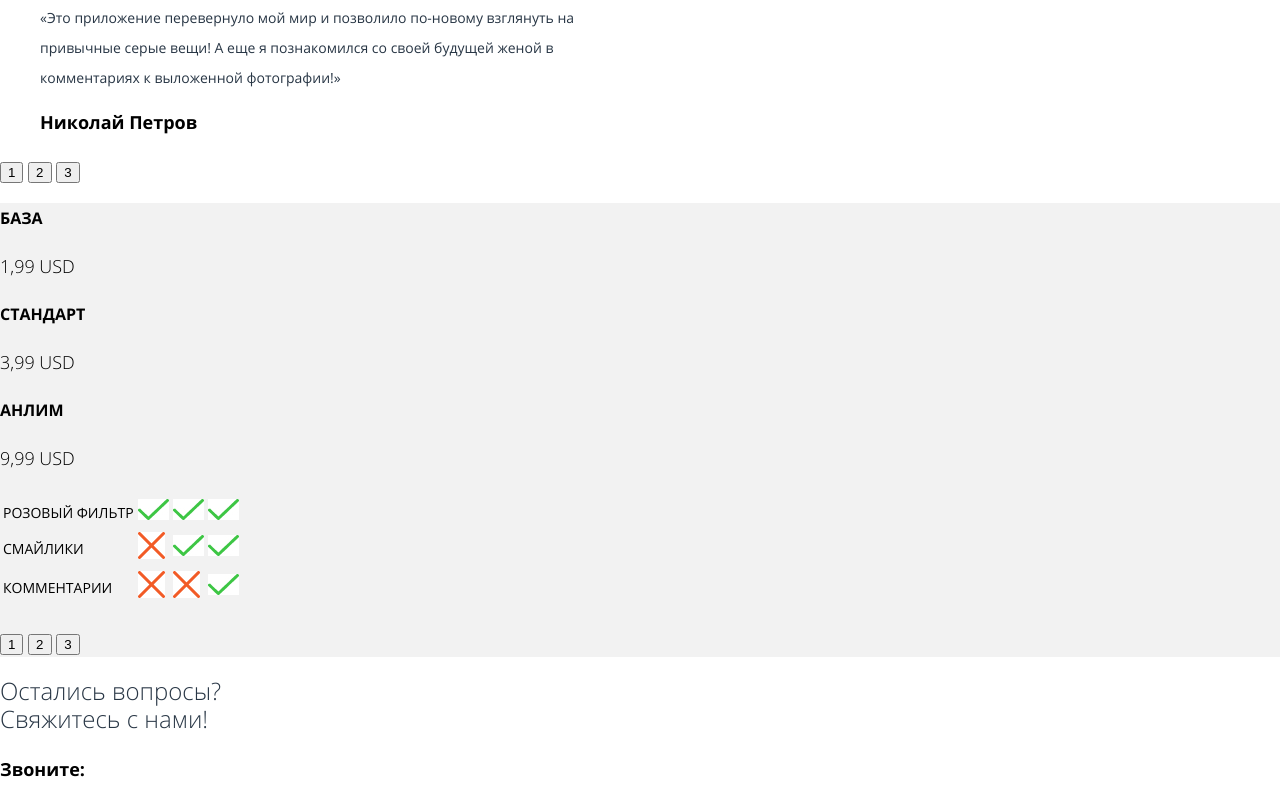
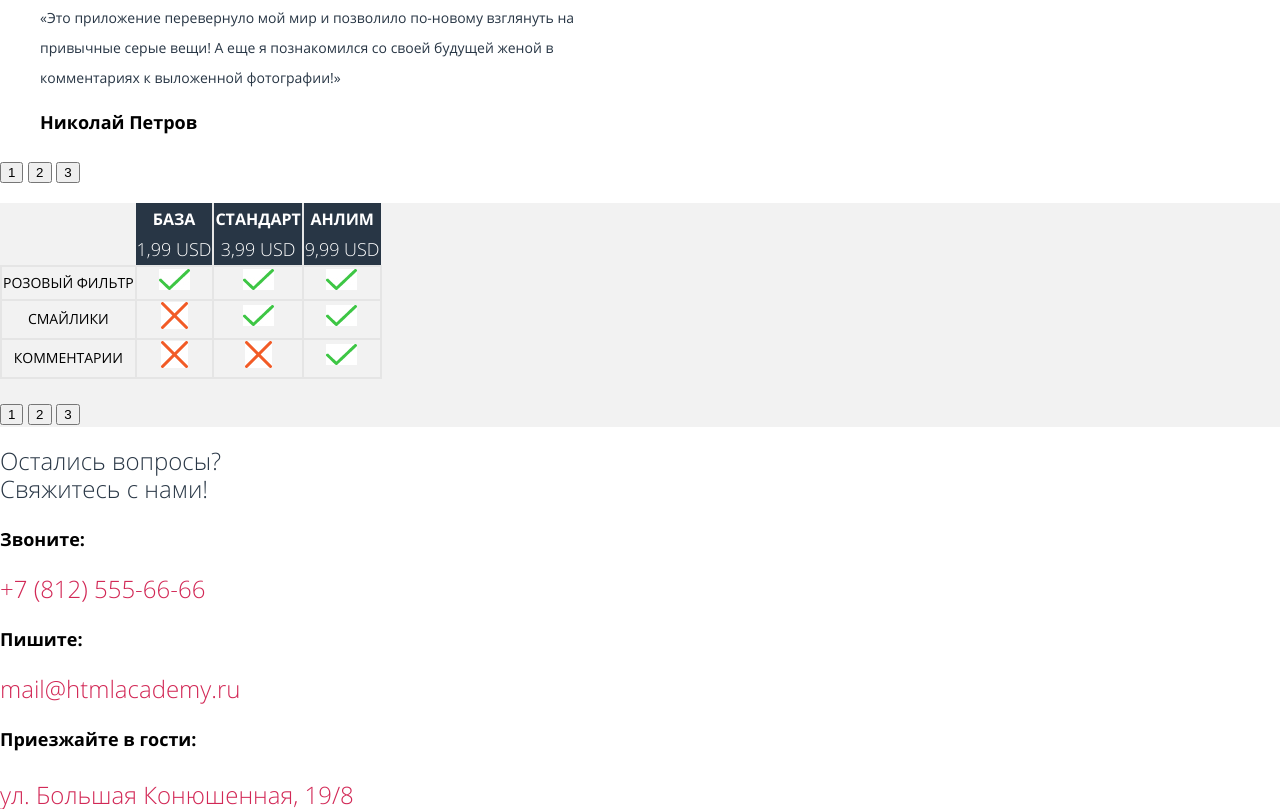
Before and after one commit to Ruslis80/834003-pink-22, a website: page source/index.html in a window 1280 px wide. Shown: the part 1620-2429 px from the top of the page. Drawn offline with nearby package versions, Linux system fonts and the light colour scheme; files that its build step writes are made by us from their sources.

Commit message:
Стилизую таблицу

```diff
--- a/source/index.html
+++ b/source/index.html
@@ -184,18 +184,18 @@
           <table class="tariff__list">
             <tr class="tariff__item">
               <th></th>
-              <thead>
+              <th class="color">
                 <p class="tariff__description">БАЗА</p>
                 <p class="tariff__number">1,99 USD</p>
-              </thead>
-              <thead>
+              </th>
+              <th class="color color-line">
                 <p class="tariff__description">СТАНДАРТ</p>
                 <p class="tariff__number">3,99 USD</p>
-              </thead>
-              <thead>
+              </th>
+              <th class="color">
                 <p class="tariff__description">АНЛИМ</p>
                 <p class="tariff__number">9,99 USD</p>
-              </thead>
+              </th>
             </tr>
             <tr class="tariff__item">
               <td class="cell">
--- a/source/less/blocks/proposal.less
+++ b/source/less/blocks/proposal.less
@@ -7,8 +7,8 @@
 
 .proposal__list {
   background:
-    url(../../img/gallery/page-main/proposal/iphone\screen-3.jpg) no-repeat 33.5px 470px,
-    url(../../img/gallery/page-main/proposal/iphone\3.png) no-repeat 25px 435px,
+    url(../../img/gallery/page-main/proposal/iphonescreen-3.jpg) no-repeat 33.5px 470px,
+    url(../../img/gallery/page-main/proposal/iphone3.png) no-repeat 25px 435px,
     @verylightgray;
   list-style: none;
   padding: 0;
--- a/source/less/blocks/tariff.less
+++ b/source/less/blocks/tariff.less
@@ -3,16 +3,39 @@
   text-transform: uppercase;
 }
 
+.tariff__list {
+  border-collapse: collapse;
+}
+
+.tariff__list td {
+  border: 2px solid #E5E5E5;
+  border-radius: 1px 0px 0px 0px;
+  text-align: center;
+}
+
+.tariff__list .color {
+  background: @verydarkdesaturatedblue;
+}
+
+.tariff__list .color-line {
+  border-left: 2px solid @veryverylightgray;
+  border-right: 2px solid @veryverylightgray;
+}
+
 .tariff__description {
+  margin: 0;
   font-weight: bold;
   font-size: 16px;
   line-height: 30px;
+  color: @white;
 }
 
 .tariff__number {
+  margin: 0;
   font-weight: 300;
   font-size: 18px;
   line-height: 30px;
+  color: @white;
 }
 
 .cell {
--- a/source/less/global/variables.less
+++ b/source/less/global/variables.less
@@ -1,6 +1,7 @@
 // Colors
 @white: #ffffff;
 @verylightgray: #f2f2f2;
+@veryverylightgray: #e5e5e5;
 @verydarkdesaturatedblue: #283645;
 @black: #000000;
 @verydarkblue: #1d2631;
```
